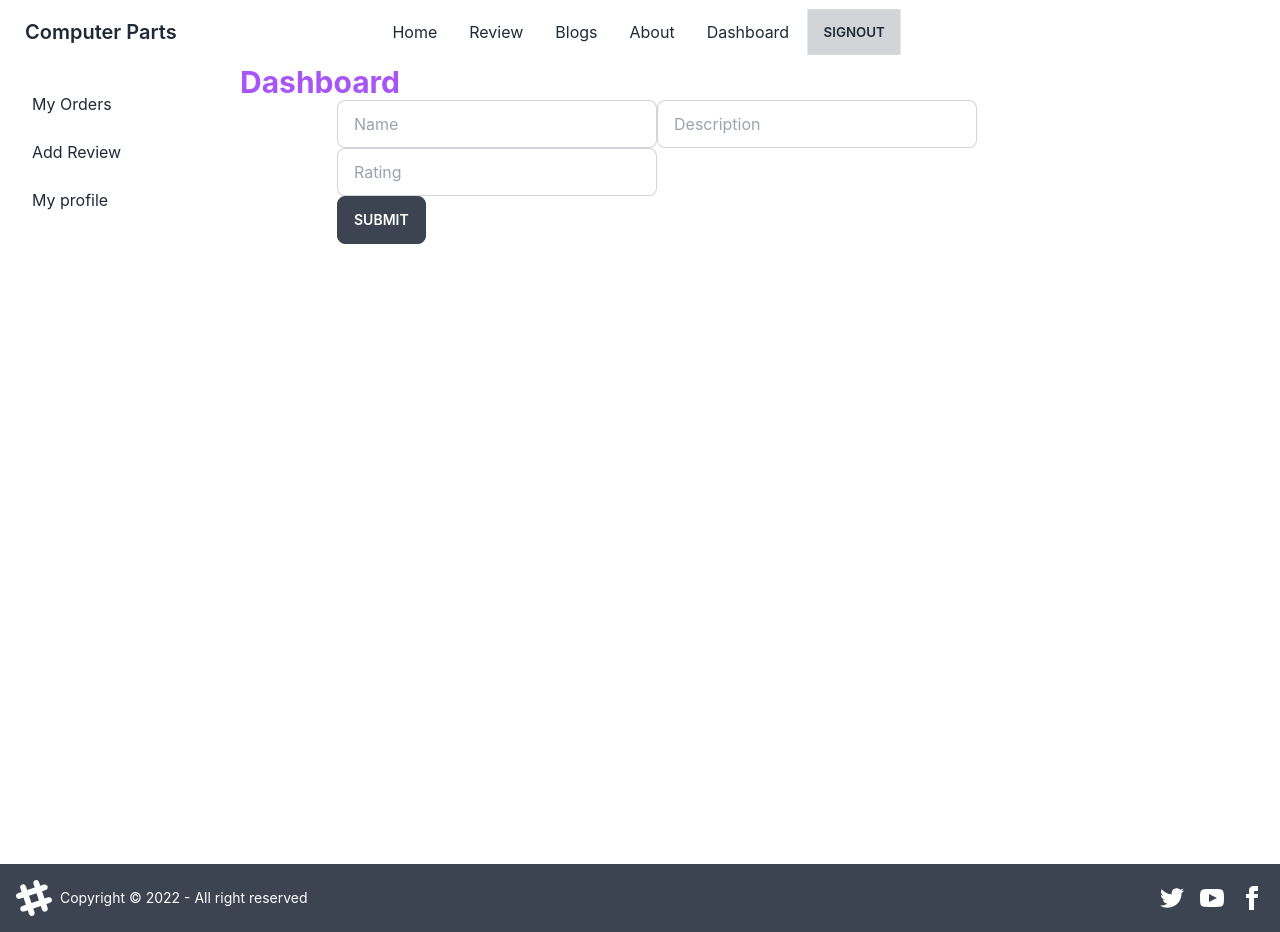
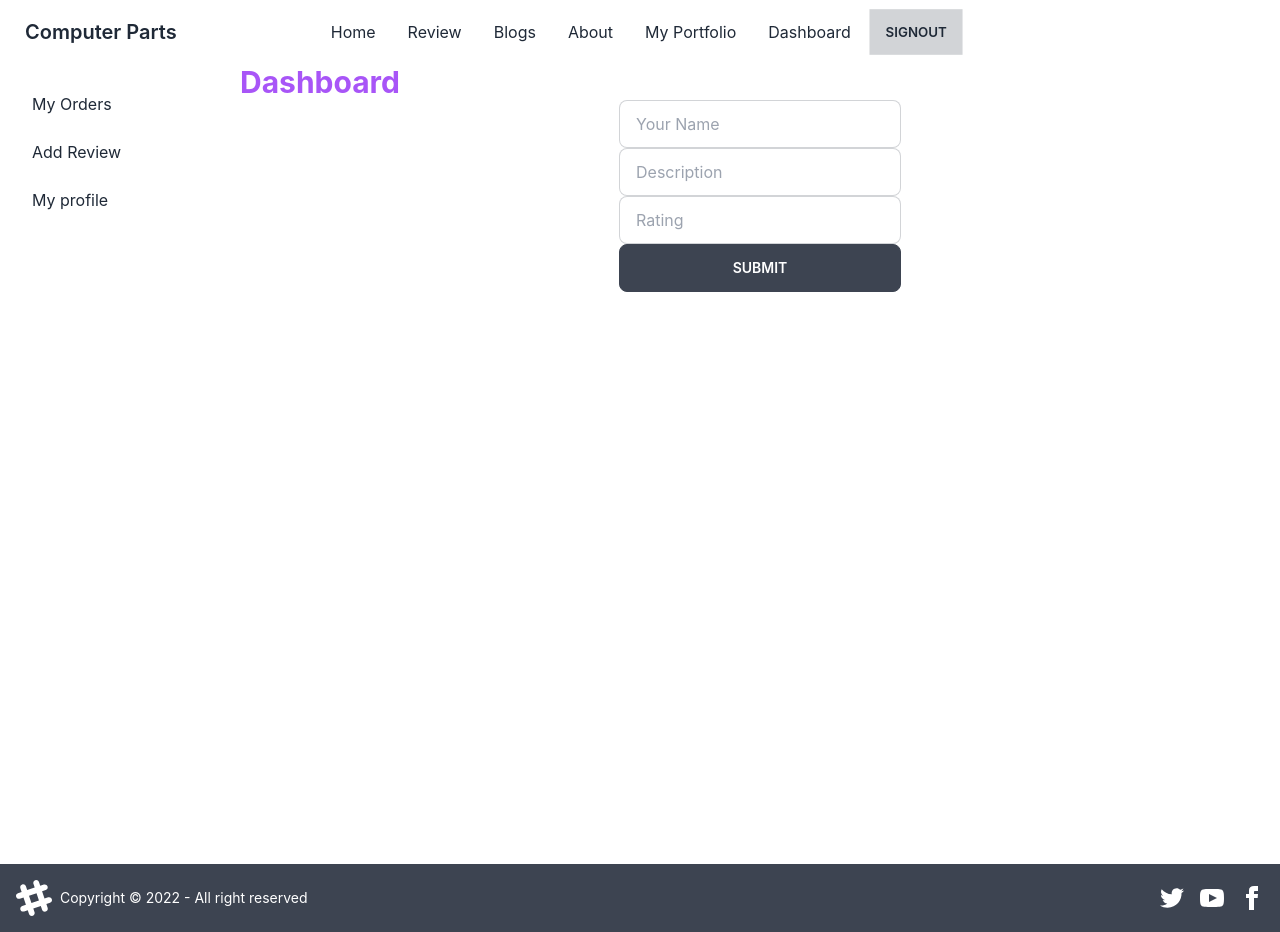
Before and after one commit to Hridoyshom/computer-parts, a React (Create React App) app: page /dashboard/review in a window 1280 px wide. Built offline with nearby package versions, Linux system fonts and the light colour scheme; no server answers; sample sign-in values are in the browser's storage.

Commit message:
review displayed

```diff
--- a/src/App.js
+++ b/src/App.js
@@ -36,6 +36,8 @@ const App = () => {
         <Route path='/login' element={<Login></Login>}></Route>
         <Route path='/review' element={<Review></Review>}></Route>
         <Route path='/blogs' element={<Blogs></Blogs>}></Route>
+        <Route path='/portfolio' element={<MyProfile></MyProfile>}></Route>
+
         <Route path='/signup' element={<SignUp></SignUp>}></Route>
 
         <Route path='/purchase/:id' element={<RequireAuth>
--- a/src/Pages/AddReview.js
+++ b/src/Pages/AddReview.js
@@ -2,19 +2,52 @@ import React from 'react';
 import { useForm } from 'react-hook-form';
 
 const AddReview = () => {
-    const { handleSubmit } = useForm();
-    const onSubmit = data => console.log(data);
-
+    const { register, handleSubmit } = useForm();
+    const onSubmit = data => {
+        console.log(data);
+        const url = `http://localhost:5000/reviews`;
+        fetch(url, {
+            method: 'POST',
+            headers: {
+                'content-type': 'application/json '
+            },
+            body: JSON.stringify(data)
+        })
+            .then(res => res.json()
+                .then(result => {
+                    console.log(result);
+                }))
+    };
 
 
     return (
         <div className='flex  justify-center items-center'   >
             {/* <h1>add review</h1> */}
-            <form onSubmit={handleSubmit(onSubmit)}  >
-                <input type="text" placeholder="Name" class="input input-bordered w-full max-w-xs" />
-                <input type="text" placeholder="Description" class="input input-bordered w-full max-w-xs" />
-                <input type="text" placeholder="Rating" class="input input-bordered w-full max-w-xs" />
-                <input className='btn flex justify-center items-center max-w-xs' type="submit" value="Submit" />
+            <form onSubmit={handleSubmit(onSubmit)}>
+
+                <div class="form-control w-full max-w-xs">
+
+                    <input type="text" placeholder="Your Name" class="input input-bordered w-full max-w-xs"
+                        {...register("Name"
+                        )} />
+
+                </div>
+                <div class="form-control w-full max-w-xs">
+
+                    <input type="text" placeholder="Description" class="input input-bordered w-full max-w-xs"
+                        {...register("description")} />
+
+                </div>
+                <div class="form-control w-full max-w-xs">
+
+                    <input type="number" placeholder="Rating" class="input input-bordered w-full max-w-xs"
+                        {...register("rating")} />
+
+                </div>
+
+
+
+                <input className='btn w-full max-w-xs' type="submit" />
             </form>
         </div>
     );
--- /dev/null
+++ b/src/Pages/MyPortfolio.js
@@ -0,0 +1,21 @@
+import React from 'react';
+
+const MyPortfolio = () => {
+    return (
+        <div>
+            <div class="card w-96 bg-base-100 shadow-xl">
+                <div class="card-body">
+                    <h2 class="card-title">Hridoy Shom</h2>
+                    <p>My Email: hshom827@gmail.com </p>
+                    <p>Education: B.sc in CSE </p>
+                    <p>Skills as a developer: HTML,JAVASCRIPT,React,Nodejs,MongoDB </p>
+                    <div class="card-actions justify-end">
+                        <button class="btn btn-primary">Buy Now</button>
+                    </div>
+                </div>
+            </div>
+        </div>
+    );
+};
+
+export default MyPortfolio;
--- a/src/Pages/Navbar.js
+++ b/src/Pages/Navbar.js
@@ -18,6 +18,7 @@ const Navbar = () => {
         <li><Link to='/review'>Review</Link></li>
         <li><Link to='/blogs'>Blogs</Link></li>
         <li><Link to='/about'>About</Link></li>
+        <li><Link to='/portfolio'>My Portfolio</Link></li>
 
         {
             user && <li><Link to='/dashboard' >Dashboard</Link></li>
--- a/src/Pages/ReviewCard.js
+++ b/src/Pages/ReviewCard.js
@@ -1,14 +1,14 @@
 import React from 'react';
 
 const ReviewCard = ({ review }) => {
-    const { name, desc, rating } = review;
+    const { Name, description, rating } = review;
     return (
         <div>
             <div class="card w-96 bg-base-100 shadow-xl">
                 <div class="card-body">
-                    <h2 class="card-title">Name{name}</h2>
-                    <p  >Description:{desc}</p>
-                    <p>Rating:{rating}</p>
+                    <h2 class="card-title">Name:{Name}</h2>
+                    <p  >Description:{description}</p>
+                    <p>  Rating:{rating}</p>
 
                 </div>
             </div>
--- a/src/Pages/UserRow.js
+++ b/src/Pages/UserRow.js
@@ -7,7 +7,7 @@ const UserRow = ({ user, refetch }) => {
         fetch(`http://localhost:5000/user/admin/${email}`, {
             method: 'PUT',
             headers: {
-                authorization: `Bearer ${localStorage.getItem('accesstoken')}`
+                authorization: `Bearer ${localStorage.getItem('accessToken')}`
             }
         })
             .then(res => {
```
